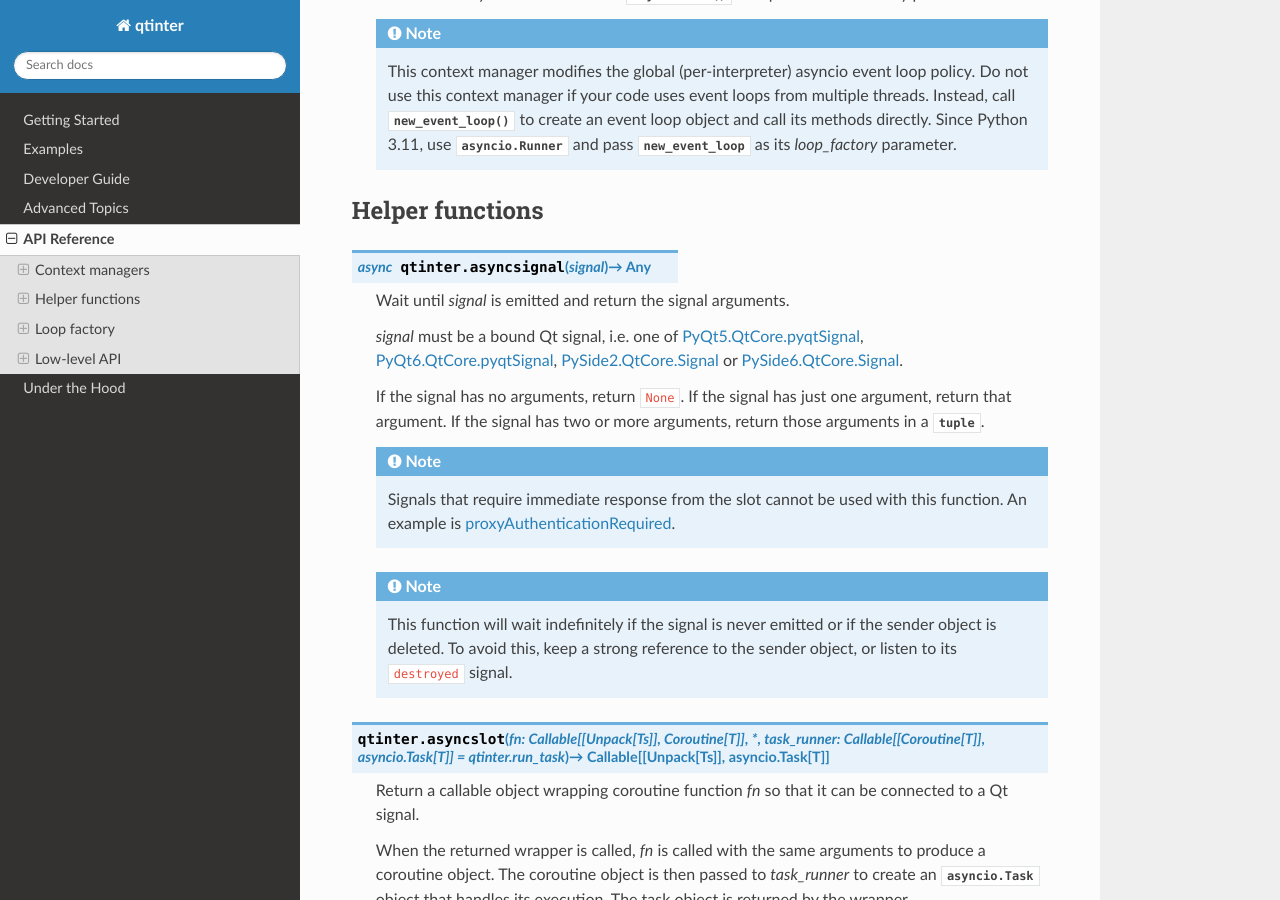
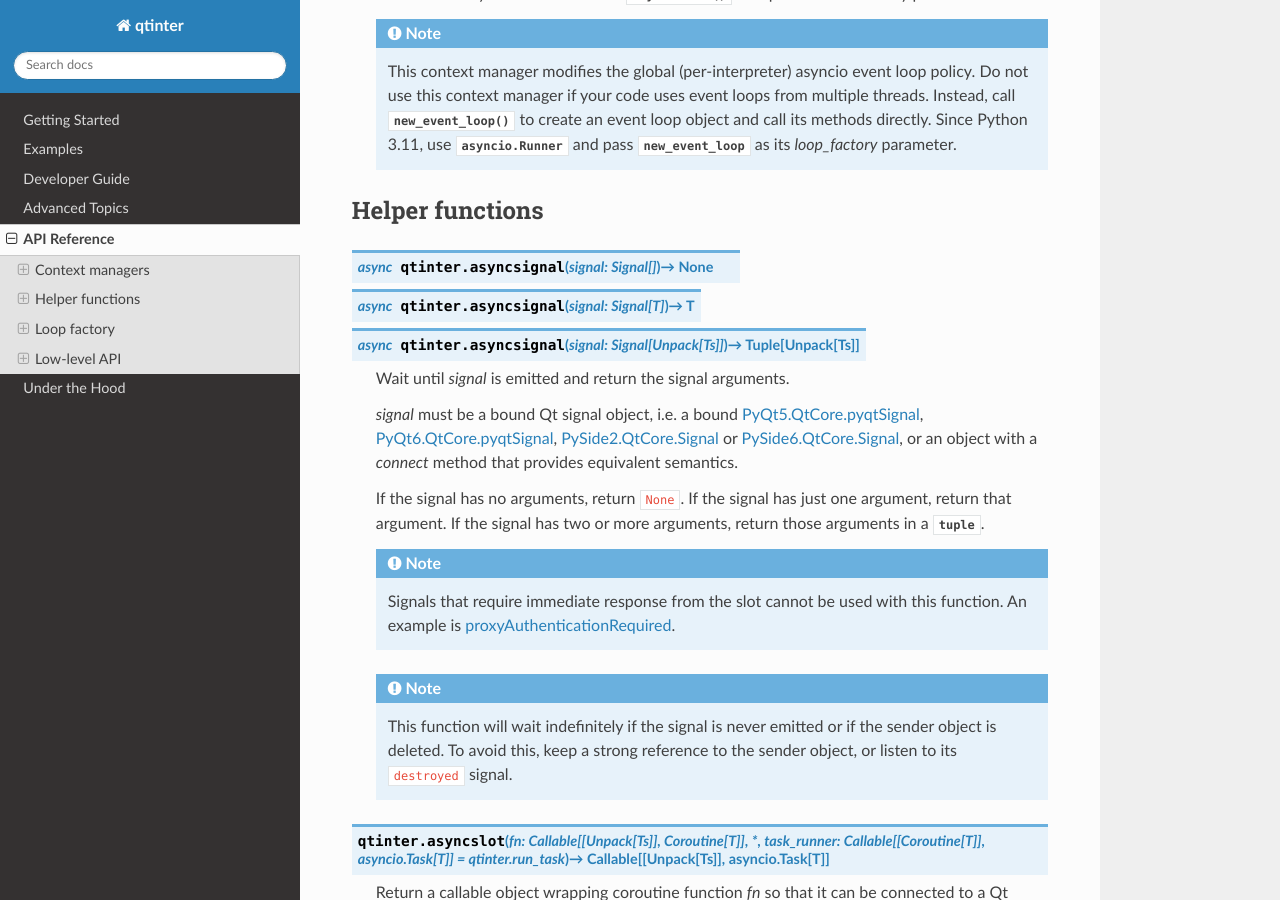
Before and after one commit to fancidev/qtinter, a Sphinx documentation site: the page built from docs/reference.rst, in a window 1280 px wide and 900 px high, scrolled down 1164 px. Built offline with Sphinx 7.4.7 and the Read the Docs theme 2.0.0, drawn with Linux system fonts in a browser that asks for light colours; the version number could not be read and is left out; some of the changed text lies outside the part shown.

```diff
--- a/docs/reference.rst
+++ b/docs/reference.rst
@@ -86,7 +86,9 @@ Context managers
 Helper functions
 ----------------
 
-.. function:: asyncsignal(signal) -> typing.Any
+.. function:: asyncsignal(signal: Signal[]) -> None
+              asyncsignal(signal: Signal[T]) -> T
+              asyncsignal(signal: Signal[typing.Unpack[Ts]]) -> typing.Tuple[typing.Unpack[Ts]]
    :async:
 
    Wait until *signal* is emitted and return the signal arguments.
@@ -96,9 +98,10 @@ Helper functions
    .. _PySide2.QtCore.Signal: https://doc.qt.io/qtforpython-5/PySide2/QtCore/Signal.html
    .. _PySide6.QtCore.Signal: https://doc.qt.io/qtforpython/PySide6/QtCore/Signal.html#PySide6.QtCore.PySide6.QtCore.Signal
 
-   *signal* must be a bound Qt signal, i.e. one of
+   *signal* must be a bound Qt signal object, i.e. a bound
    `PyQt5.QtCore.pyqtSignal`_, `PyQt6.QtCore.pyqtSignal`_,
-   `PySide2.QtCore.Signal`_ or `PySide6.QtCore.Signal`_.
+   `PySide2.QtCore.Signal`_ or `PySide6.QtCore.Signal`_, or
+   an object with a *connect* method that provides equivalent semantics.
 
    If the signal has no arguments, return ``None``.  If the signal has
    just one argument, return that argument.  If the signal has two or
```
Also changed, not shown: other parts of docs/reference.rst (+4 -3 lines).
